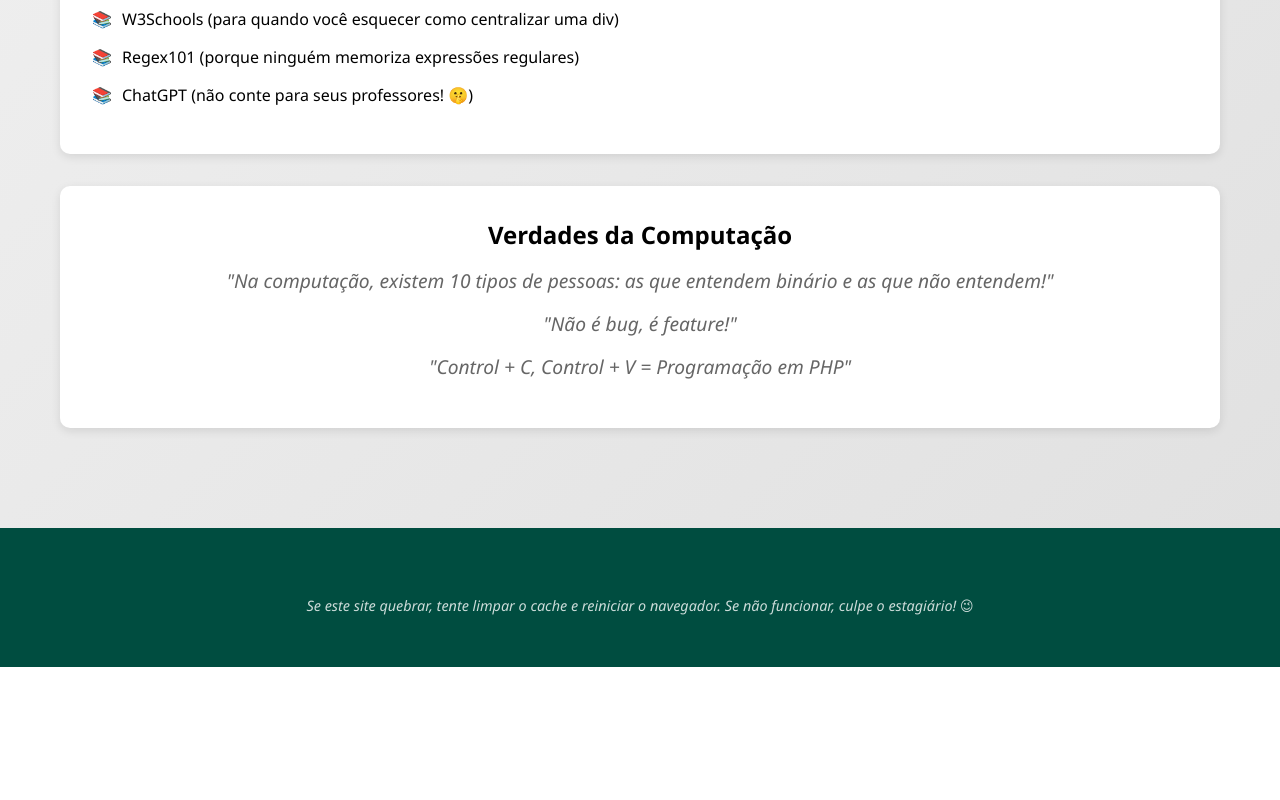
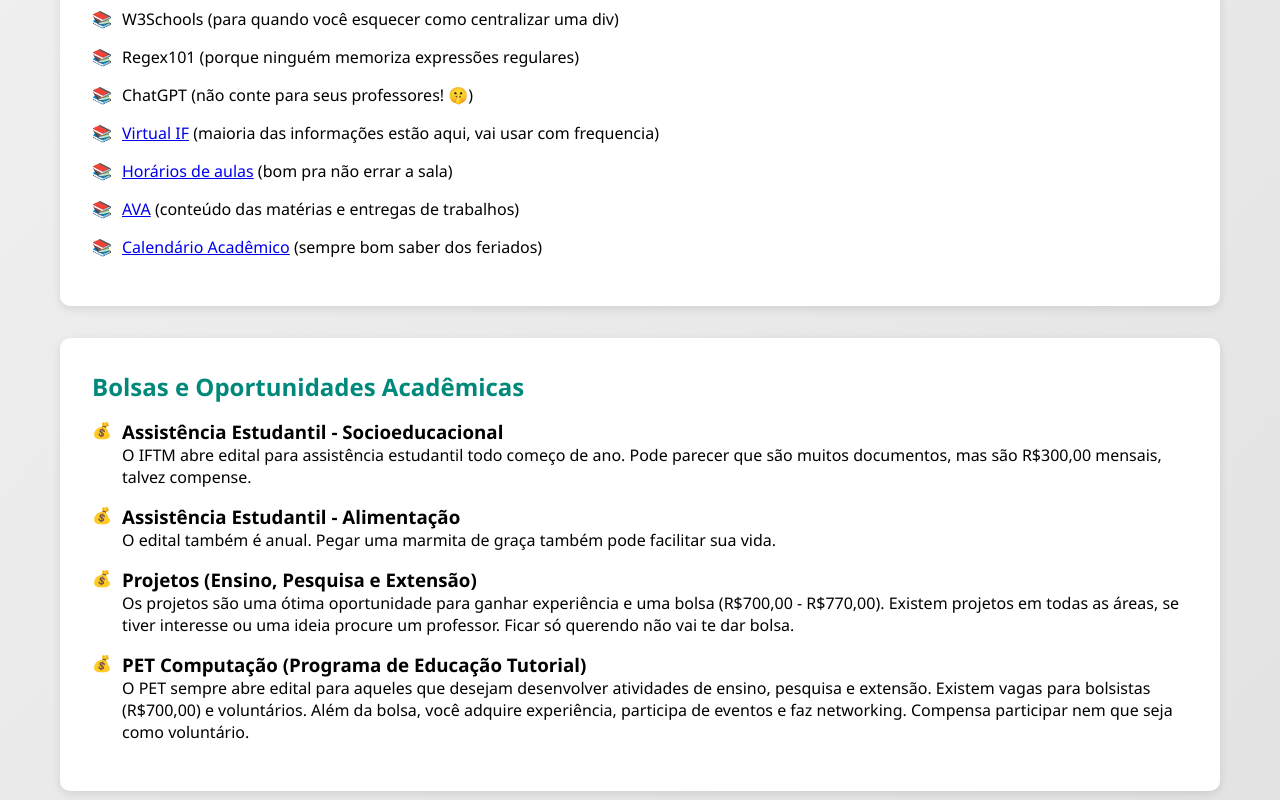
Before and after one commit to eduumach/iftm-get-started, a plain HTML site: page index.html in a window 1280 px wide. Shown: the part 1060-1860 px from the top of the page. Before the commit the page ends 1727 px from the top, so only its background shows below. Drawn offline with Linux system fonts and the light colour scheme.

Commit message:
Update na home page
Links úteis adicionados. Seção sobre bolsas e oportunidades criada.

```diff
--- a/css/styles.css
+++ b/css/styles.css
@@ -796,6 +796,37 @@
     top: 0;
 }
 
+.bolsas {
+    background: white;
+    border-radius: 10px;
+    padding: 2rem;
+    margin: 2rem 0;
+    box-shadow: 0 3px 10px rgba(0,0,0,0.1);
+}
+
+.bolsas h2 {
+    color: var(--secondary-color);
+    margin-bottom: 1rem;
+}
+
+.bolsas ul {
+    list-style: none;
+    padding-left: 0;
+}
+
+.bolsas li {
+    margin-bottom: 1rem;
+    padding-left: 30px;
+    position: relative;
+}
+
+.bolsas li::before {
+    content: "💰";
+    position: absolute;
+    left: 0;
+    top: 0;
+}
+
 .meme-section {
     text-align: center;
     margin: 2rem 0;
--- a/index.html
+++ b/index.html
@@ -93,6 +93,34 @@
                 <li>Regex101 (porque ninguém memoriza expressões regulares)</li>
                 <li>ChatGPT (não conte para seus professores! 🤫)</li>
             </ul>
+            <ul>
+                <li><a href="https://virtualif.iftm.edu.br/VRTL/">Virtual IF</a> (maioria das informações estão aqui, vai usar com frequencia)</li>
+                <li><a href="https://iftmituiutaba.com.br/horarios">Horários de aulas</a> (bom pra não errar a sala)</li>
+                <li><a href="https://ava.ituiutaba.iftm.edu.br/login/index.php">AVA</a> (conteúdo das matérias e entregas de trabalhos)</li>
+                <li><a href="https://iftm.edu.br/calendarios/">Calendário Acadêmico</a> (sempre bom saber dos feriados)</li>
+            </ul>
+        </section>
+
+        <section class="bolsas">
+            <h2>Bolsas e Oportunidades Acadêmicas</h2>
+            <ul>
+                <li>
+                    <h3>Assistência Estudantil - Socioeducacional</h3>
+                    <p>O IFTM abre edital para assistência estudantil todo começo de ano. Pode parecer que são muitos documentos, mas são R$300,00 mensais, talvez compense.</p>
+                </li>
+                <li>
+                    <h3>Assistência Estudantil - Alimentação</h3>
+                    <p>O edital também é anual. Pegar uma marmita de graça também pode facilitar sua vida.</p>
+                </li>
+                <li>
+                    <h3>Projetos (Ensino, Pesquisa e Extensão)</h3>
+                    <p>Os projetos são uma ótima oportunidade para ganhar experiência e uma bolsa (R$700,00 - R$770,00). Existem projetos em todas as áreas, se tiver interesse ou uma ideia procure um professor. Ficar só querendo não vai te dar bolsa.</p>
+                </li>
+                <li>
+                    <h3>PET Computação (Programa de Educação Tutorial)</h3>
+                    <p>O PET sempre abre edital para aqueles que desejam desenvolver atividades de ensino, pesquisa e extensão. Existem vagas para bolsistas (R$700,00) e voluntários. Além da bolsa, você adquire experiência, participa de eventos e faz networking. Compensa participar nem que seja como voluntário.</p>
+                </li>
+            </ul>
         </section>
 
         <section class="meme-section">
```
